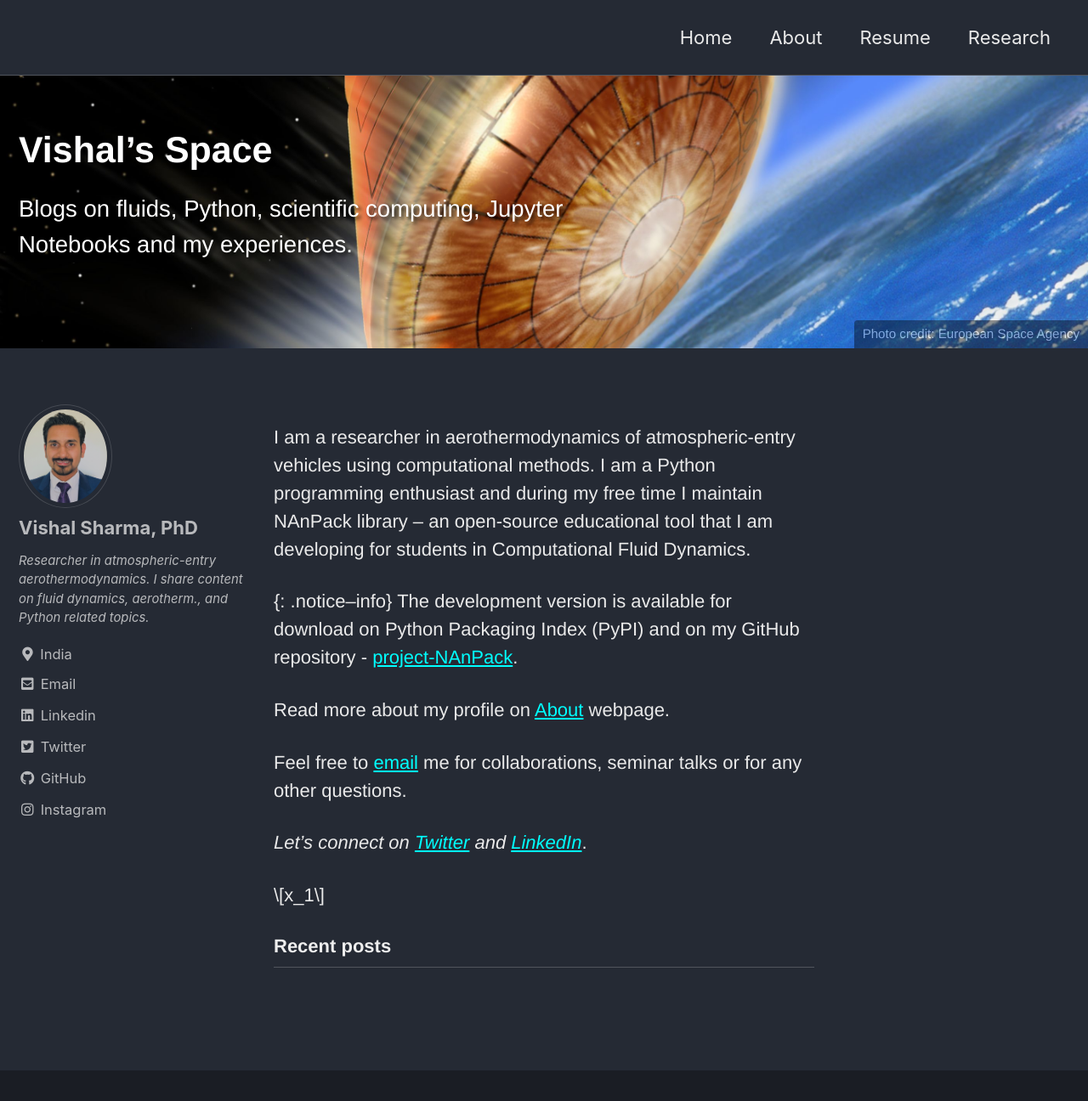
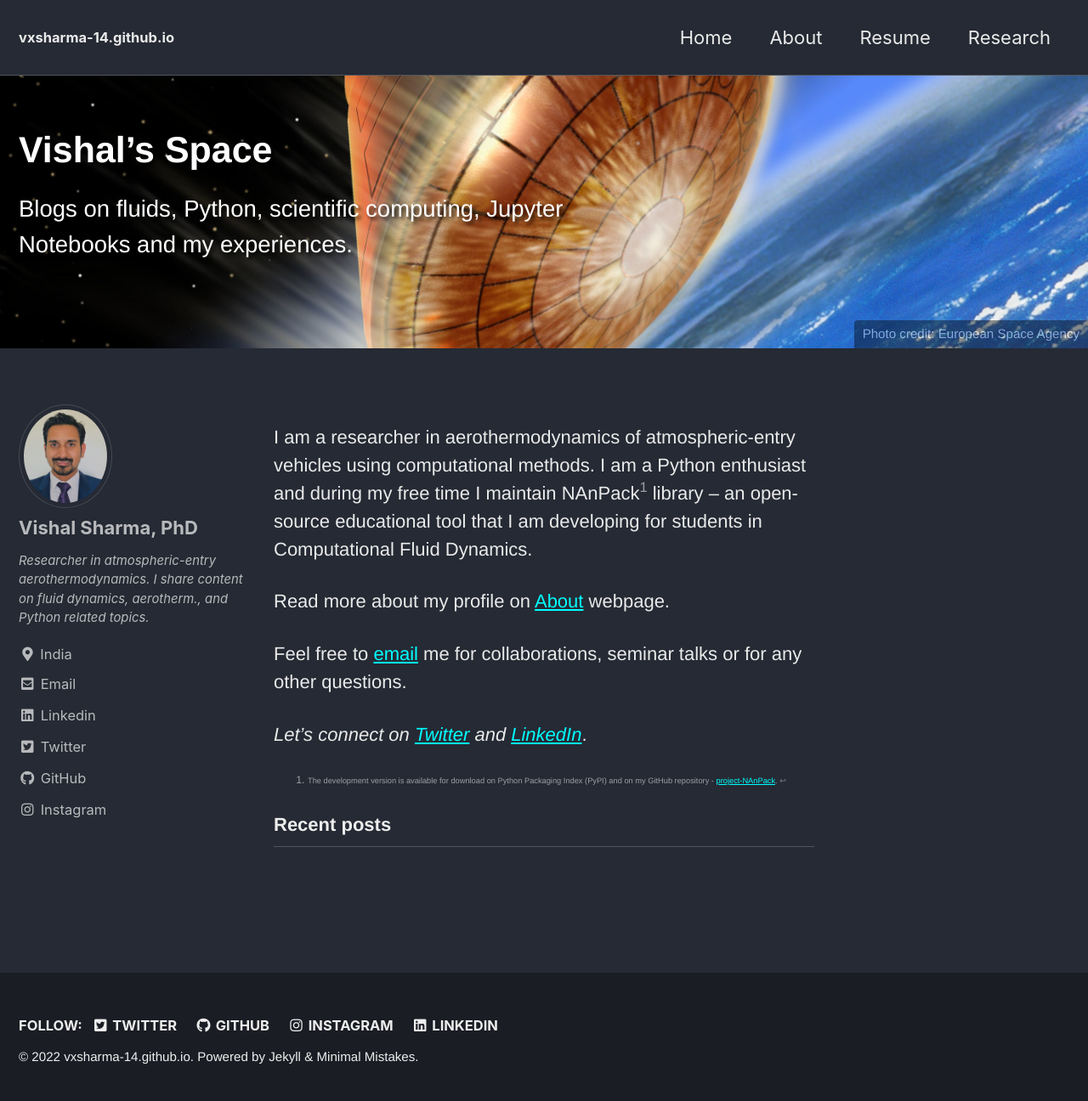
Before and after one commit to vxsharma-14/vxsharma-14.github.io, a Jekyll site: the page built from index.md, in a window 1280 px wide and 1400 px high, cut to the strip 0-1296 px from the top of the window. Shown: the whole strip at 85% size. Built offline with Jekyll 4.4.1, drawn with Linux system fonts in a browser that asks for light colours; cached includes are drawn as plain includes.

Commit message:
Updated config file.

```diff
--- a/_config.yml
+++ b/_config.yml
@@ -26,7 +26,7 @@
 locale                   : "en-US"
 title                    : "vxsharma-14.github.io"
 title_separator          : ""
-subtitle                 : "" # site tagline that appears below site title in masthead
+subtitle                 : "vxsharma-14.github.io" # site tagline that appears below site title in masthead
 name                     : "vxsharma-14.github.io"
 description              : "My portfolio website to promote my research and consulting work."
 port                     : 4000
@@ -91,7 +91,7 @@
 
 # Social Sharing
 twitter:
-  username               : "followingvishal"
+  username               : "DrVishal_aero"
 facebook:
   username               :
   app_id                 :
@@ -132,7 +132,7 @@
       url                : "https://linkedin.com/in/vishalsharmaofficial/"
     - label              : "Twitter"
       icon               : "fab fa-fw fa-twitter-square"
-      url                : "https://twitter.com/FollowingVishal"
+      url                : "https://twitter.com/DrVishal_aero"
     - label              : "GitHub"
       icon               : "fab fa-fw fa-github"
       url                : "https://github.com/vxsharma-14"
--- a/_sass/minimal-mistakes/_masthead.scss
+++ b/_sass/minimal-mistakes/_masthead.scss
@@ -55,7 +55,7 @@
 
 .site-subtitle {
   display: block;
-  font-size: $type-size-8;
+  font-size: $type-size-6;
 }
 
 .site-excerpt {
--- a/index.md
+++ b/index.md
@@ -10,14 +10,12 @@
   caption: "Photo credit: [European Space Agency](https://www.esa.int/)"
 excerpt: "Blogs on fluids, Python, scientific computing, Jupyter Notebooks and my experiences."
 ---
-I am a researcher in aerothermodynamics of atmospheric-entry vehicles using computational methods. I am a Python programming enthusiast and during my free time I maintain NAnPack library -- an open-source educational tool that I am developing for students in Computational Fluid Dynamics.
+I am a researcher in aerothermodynamics of atmospheric-entry vehicles using computational methods. I am a Python enthusiast and during my free time I maintain NAnPack[^ref1] library -- an open-source educational tool that I am developing for students in Computational Fluid Dynamics.
 
-{: .notice--info} The development version is available for download on Python Packaging Index (PyPI) and on my GitHub repository - [project-NAnPack](https://github.com/vxsharma-14/project-NAnPack).
+[^ref1]: The development version is available for download on Python Packaging Index (PyPI) and on my GitHub repository - [project-NAnPack](https://github.com/vxsharma-14/project-NAnPack).
 
 Read more about my profile on [About](/about/) webpage.
 
 Feel free to [email](mailto:vxsharma14@gmail.com) me for collaborations, seminar talks or for any other questions.
 
 *Let's connect on [Twitter](https://twitter.com/DrVishal_aero) and [LinkedIn](https://www.linkedin.com/in/vishalsharmaofficial/)*.
-
-$$ x_1 $$
```
Also changed, not shown: 8 other files.
